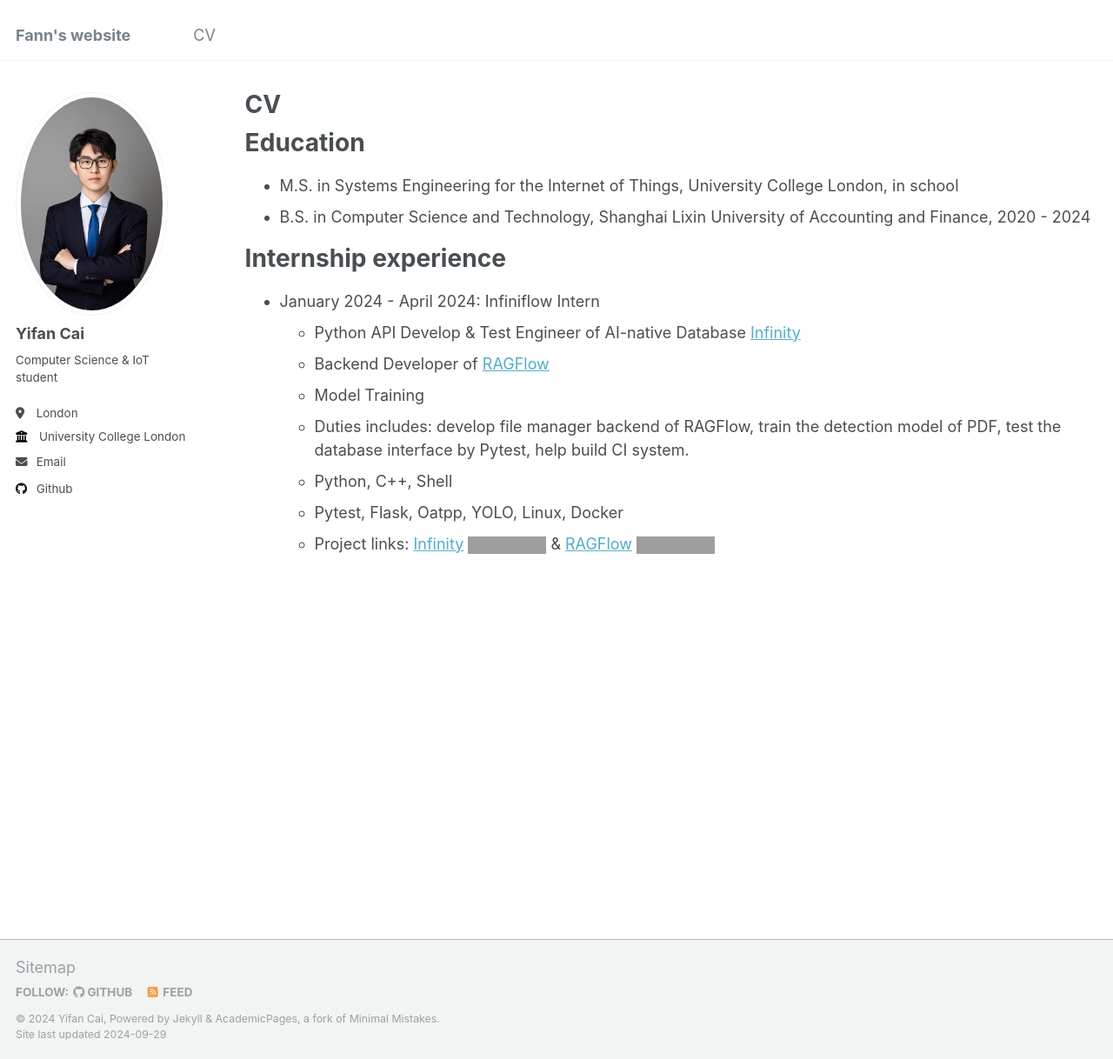
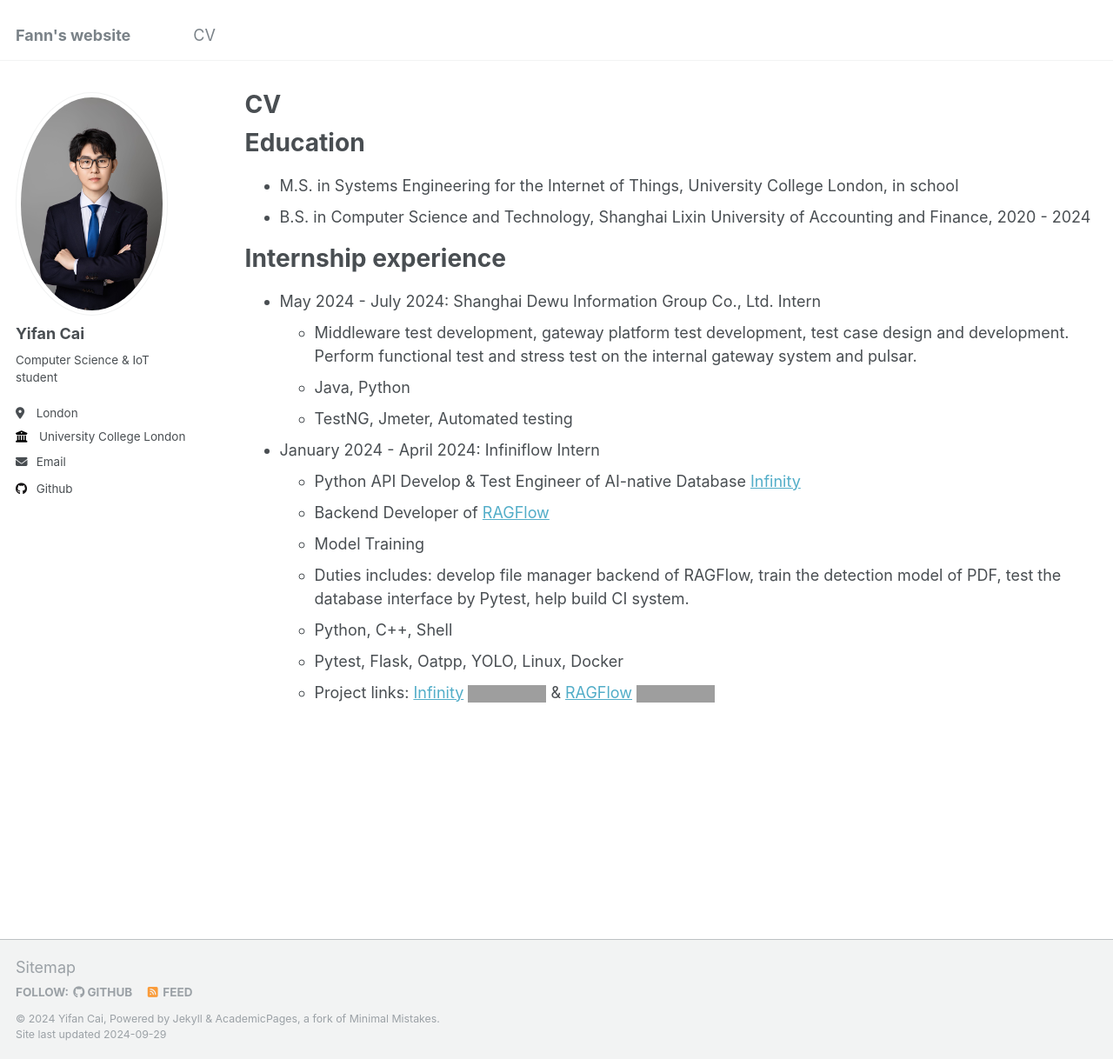
Before and after one commit to chrysanthemum-boy/chrysanthemum-boy.github.io, a Jekyll site: the page built from _pages/cv_me.md, in a window 1280 px wide and 1218 px high. Shown: the whole window at 87% size. Built offline with Jekyll 4.4.1, drawn with Linux system fonts in a browser that asks for light colours; grey boxes are pictures that could not be loaded.

Commit message:
update cv

```diff
--- a/_pages/cv_me.md
+++ b/_pages/cv_me.md
@@ -16,6 +16,11 @@ Education
 
 Internship experience
 ======
+* May 2024 - July 2024: Shanghai Dewu Information Group Co., Ltd. Intern
+  * Middleware test development, gateway platform test development, test case design and development. Perform functional test and stress test on the internal gateway system and pulsar.
+  * Java, Python
+  * TestNG, Jmeter, Automated testing
+
 * January 2024 - April 2024: Infiniflow Intern
   * Python API Develop & Test Engineer of AI-native Database [Infinity](https://github.com/infiniflow/infinity)
   * Backend Developer of [RAGFlow](https://github.com/infiniflow/ragflow)
```
